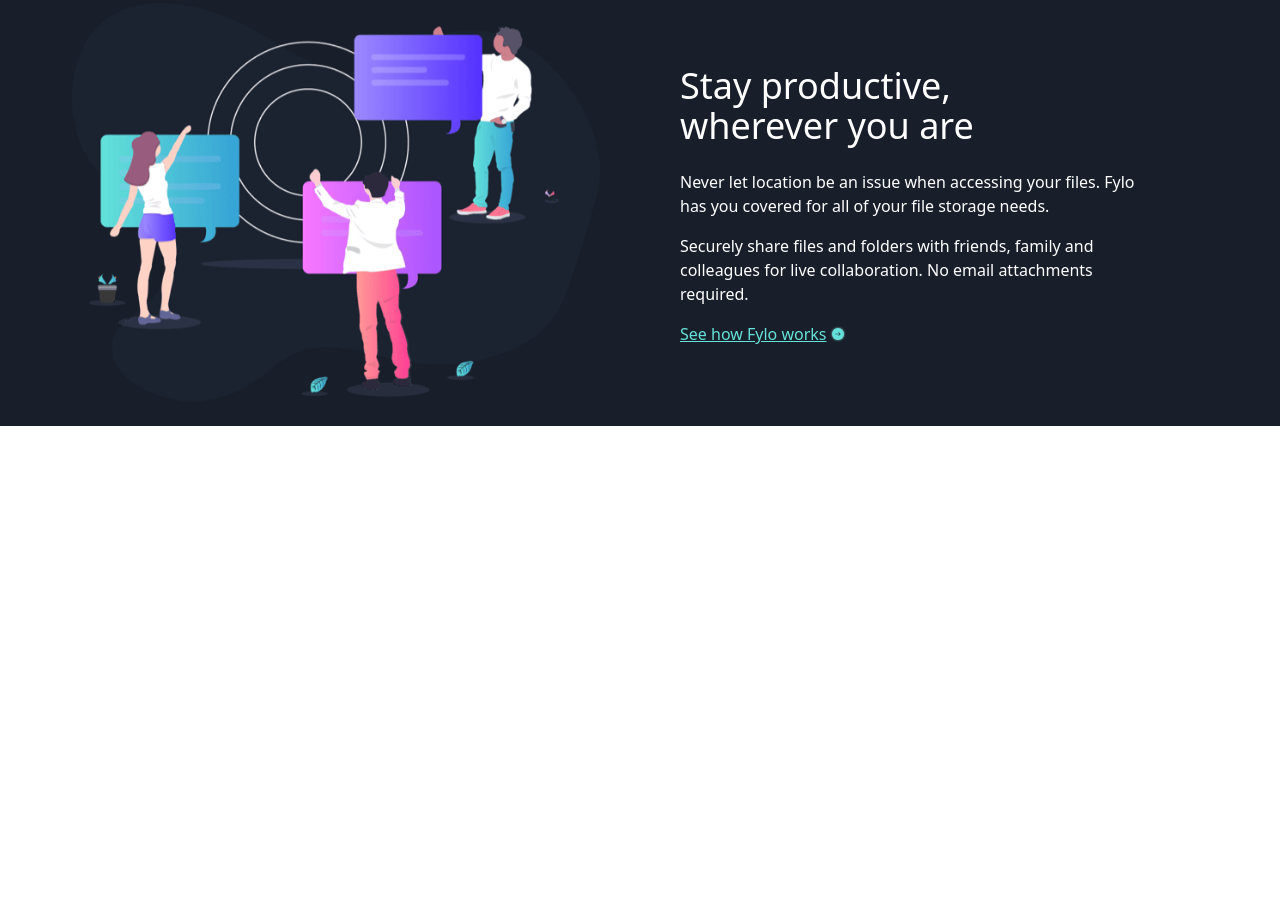
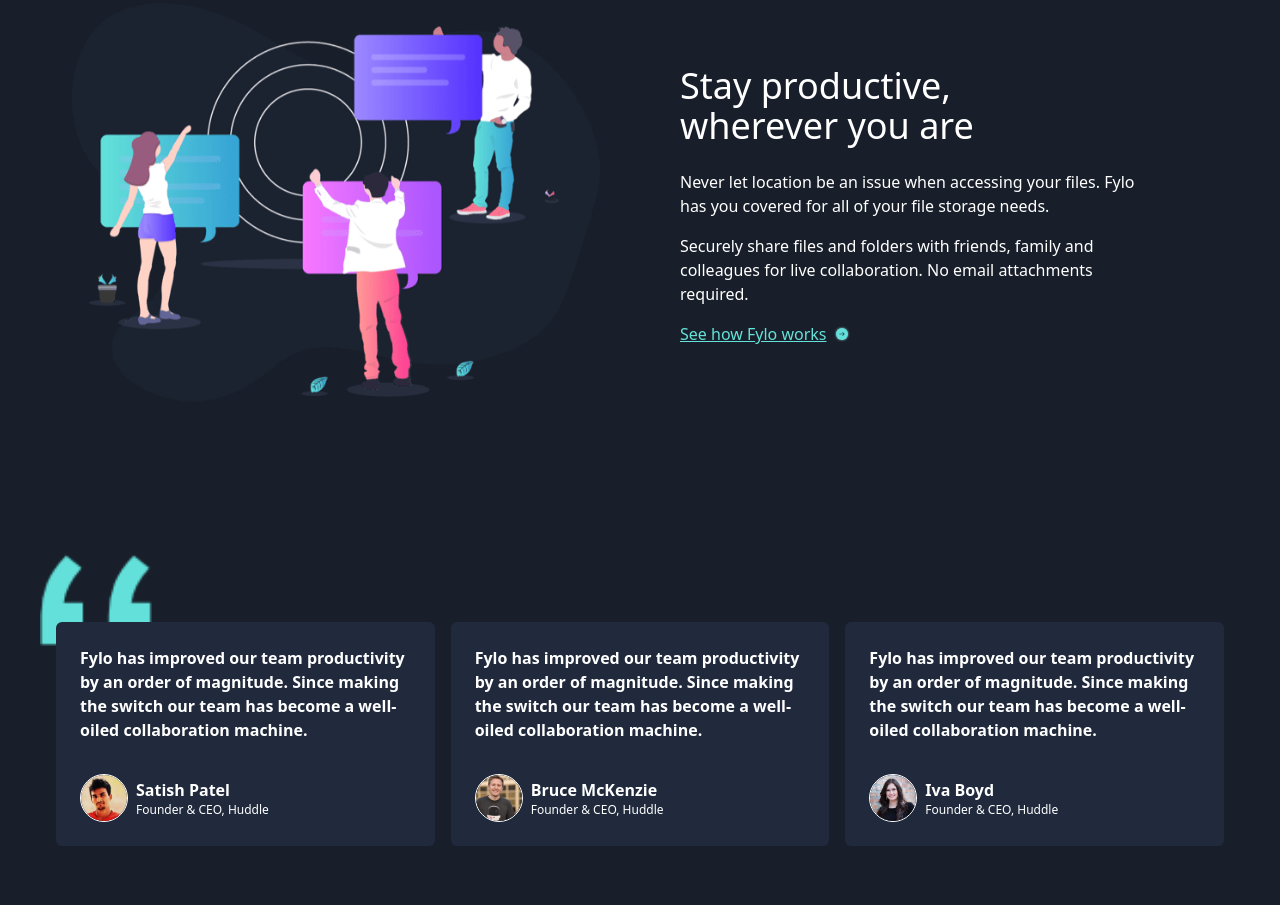
Before and after one commit to Mharvel13/Fylo-Dark-Theme-Landing-Page, a website: page index.html in a window 1280 px wide. Shown: the part 1895-2800 px from the top of the page. Before the commit the page ends 2369 px from the top, so only its background shows below. Drawn offline with Linux system fonts and the light colour scheme.

Commit message:
Added Testimonials Section

```diff
--- a/index.html
+++ b/index.html
@@ -1,12 +1,16 @@
 <!DOCTYPE html>
 <html lang="en">
-
     <head>
         <meta charset="UTF-8" />
         <meta name="viewport" content="width=device-width, initial-scale=1.0" />
         <!-- displays site properly based on user's device -->
 
-    <link rel="icon" type="image/png" sizes="32x32" href="./images/favicon-32x32.png" />
+        <link
+            rel="icon"
+            type="image/png"
+            sizes="32x32"
+            href="./images/favicon-32x32.png"
+        />
         <link rel="stylesheet" href="css/style.css" />
 
         <title>
@@ -16,7 +20,10 @@
     </head>
 
     <body>
-    <header class="flex items-center justify-between w-full h-auto py-16 px-8 bg-Dark-Blue-sign-up text-white">
+        <!-- Header and aNavigation -->
+        <header
+            class="flex items-center justify-between w-full h-auto py-16 px-8 bg-Dark-Blue-sign-up text-white"
+        >
             <img src="images/logo.svg" alt="logo-img" class="md:w-1/6 w-3/12" />
 
             <nav>
@@ -30,11 +37,17 @@
             </nav>
         </header>
 
-    <main class=" bg-Dark-Blue-main">
+        <main class="bg-Dark-Blue-main">
+            <!-- Hero/Showcase Section -->
             <section
-            class="text-center flex justify-center items-center flex-col h-full w-full bg-wavy-pattern bg-no-repeat bg-bottom">
+                class="text-center flex justify-center items-center flex-col h-full w-full bg-wavy-pattern bg-no-repeat bg-bottom"
+            >
                 <div>
-                <img src="images/illustration-intro.png" alt="showcase-img" class="my-12" />
+                    <img
+                        src="images/illustration-intro.png"
+                        alt="showcase-img"
+                        class="my-12"
+                    />
                 </div>
                 <div class="text-White">
                     <h1 class="text-4xl sm:w-4/6 w-4/5 mx-auto my-4 font-bold">
@@ -48,15 +61,23 @@
                     </p>
                 </div>
 
-            <button class="bg-Cyan-cta p-2 lg:w-1/6 sm:w-2/6 w-1/2 my-14 text-center text-xl rounded-full text-white">
+                <button
+                    class="bg-Cyan-cta p-2 lg:w-1/6 sm:w-2/6 w-1/2 my-14 text-center text-xl rounded-full text-white"
+                >
                     Get Started
                 </button>
             </section>
-
-        <section class="md:grid grid-rows-2 grid-cols-2 content-center w-full p-4 mx-auto bg-Dark-Blue-main">
+            <!-- Features Section -->
+            <section
+                class="md:grid grid-rows-2 grid-cols-2 content-center w-full p-4 mx-auto bg-Dark-Blue-main"
+            >
                 <article
-                class="md:w-3/5 mx-auto md:my-12 my-16 text-center text-white flex flex-col justify-center items-center">
-                <img src="images/icon-access-anywhere.svg" alt="icon-access-anywhere" />
+                    class="md:w-3/5 mx-auto md:my-12 my-16 text-center text-white flex flex-col justify-center items-center"
+                >
+                    <img
+                        src="images/icon-access-anywhere.svg"
+                        alt="icon-access-anywhere"
+                    />
                     <h2 class="font-bold my-4 text-xl">
                         Access your files, anywhere
                     </h2>
@@ -68,8 +89,12 @@
                 </article>
 
                 <article
-                class="md:w-3/5 mx-auto md:my-12 my-16 text-center text-white flex flex-col justify-center items-center">
-                <img src="images/icon-access-anywhere.svg" alt="icon-access-anywhere" />
+                    class="md:w-3/5 mx-auto md:my-12 my-16 text-center text-white flex flex-col justify-center items-center"
+                >
+                    <img
+                        src="images/icon-access-anywhere.svg"
+                        alt="icon-access-anywhere"
+                    />
                     <h2 class="font-bold my-4 text-xl">
                         Security you can trust
                     </h2>
@@ -81,8 +106,12 @@
                 </article>
 
                 <article
-                class="md:w-3/5 mx-auto md:my-12 my-16 text-center text-white flex flex-col justify-center items-center">
-                <img src="images/icon-collaboration.svg" alt="icon-access-anywhere" />
+                    class="md:w-3/5 mx-auto md:my-12 my-16 text-center text-white flex flex-col justify-center items-center"
+                >
+                    <img
+                        src="images/icon-collaboration.svg"
+                        alt="icon-access-anywhere"
+                    />
                     <h2 class="font-bold my-4 text-xl">
                         Real-time collaboration
                     </h2>
@@ -94,8 +123,12 @@
                 </article>
 
                 <article
-                class="md:w-3/5 mx-auto md:my-12 my-16 text-center text-white flex flex-col justify-center items-center">
-                <img src="images/icon-any-file.svg" alt="icon-access-anywhere" />
+                    class="md:w-3/5 mx-auto md:my-12 my-16 text-center text-white flex flex-col justify-center items-center"
+                >
+                    <img
+                        src="images/icon-any-file.svg"
+                        alt="icon-access-anywhere"
+                    />
                     <h2 class="font-bold my-4 text-xl">
                         Store any type of file
                     </h2>
@@ -107,13 +140,17 @@
                 </article>
             </section>
 
+            <!-- Stay Productive Section -->
             <section class="p-2 md:m-12 md:flex md:flex-row md:items-center">
                 <div class="md:w-1/2 md:m-4 m-8">
-                <img class="" src="images/illustration-stay-productive.png"
-                    alt="illustration-stay-productive image" />
+                    <img
+                        class=""
+                        src="images/illustration-stay-productive.png"
+                        alt="illustration-stay-productive image"
+                    />
                 </div>
 
-            <div class=" md:w-1/2 md:ml-16 m-4">
+                <div class="md:w-1/2 md:ml-16 m-4">
                     <h1 class="text-White font-medium text-4xl my-4">
                         Stay productive, <br />
                         wherever you are
@@ -131,40 +168,101 @@
                         attachments required.
                     </p>
 
-                <button class=" flex items-center underline text-Cyan-cta py-2">
+                    <button
+                        class="flex items-center underline text-Cyan-cta py-2"
+                    >
                         See how Fylo works
-                    <img src="images/icon-arrow.svg" alt="icon-arrow" class="ml-1" />
+                        <img
+                            src="images/icon-arrow.svg"
+                            alt="icon-arrow"
+                            class="ml-2"
+                        />
                     </button>
                 </div>
             </section>
 
-        <section>
-            <!-- <h1 class="text-center">Testimonials</h1> -->
+            <!-- TESTIMONIAL SECTION -->
+            <img
+                src="images/bg-quotes.png"
+                alt="quotes"
+                class="w-28 relative top-20 left-10"
+            />
+            <section
+                class="md:flex md:flex-row md:justify-center items-center p-12 relative"
+            >
+                <article
+                    class="bg-Dark-Blue-testimonials md:w-1/3 text-White m-2 mb-8 p-6 rounded-md"
+                >
+                    <div>
+                        <p class="mb-8 font-semibold">
+                            Fylo has improved our team productivity by an order
+                            of magnitude. Since making the switch our team has
+                            become a well-oiled collaboration machine.
+                        </p>
+                    </div>
+                    <div class="flex flex-row justify-start items-center">
+                        <img
+                            src="images/profile-1.jpg"
+                            alt="profile-1-images"
+                            class="rounded-full w-12 border border-white mr-2"
+                        />
+                        <div>
+                            <p class="p-0 m-0 font-bold">Satish Patel</p>
+                            <p class="text-xs">Founder & CEO, Huddle</p>
+                        </div>
+                    </div>
+                </article>
+
+                <article
+                    class="bg-Dark-Blue-testimonials md:w-1/3 text-White m-2 mb-8 p-6 rounded-md"
+                >
+                    <div>
+                        <p class="mb-8 font-semibold">
+                            Fylo has improved our team productivity by an order
+                            of magnitude. Since making the switch our team has
+                            become a well-oiled collaboration machine.
+                        </p>
+                    </div>
+                    <div class="flex flex-row justify-start items-center">
+                        <img
+                            src="images/profile-2.jpg"
+                            alt="profile-2-images"
+                            class="rounded-full w-12 border border-white mr-2"
+                        />
+                        <div>
+                            <p class="p-0 m-0 font-bold">Bruce McKenzie</p>
+                            <p class="text-xs">Founder & CEO, Huddle</p>
+                        </div>
+                    </div>
+                </article>
+
+                <article
+                    class="bg-Dark-Blue-testimonials md:w-1/3 text-White m-2 mb-8 p-6 rounded-md"
+                >
+                    <div>
+                        <p class="mb-8 font-semibold">
+                            Fylo has improved our team productivity by an order
+                            of magnitude. Since making the switch our team has
+                            become a well-oiled collaboration machine.
+                        </p>
+                    </div>
+                    <div class="flex flex-row justify-start items-center">
+                        <img
+                            src="images/profile-3.jpg"
+                            alt="profile-3-images"
+                            class="rounded-full w-12 border border-white mr-2"
+                        />
+                        <div>
+                            <p class="p-0 m-0 font-bold">Iva Boyd</p>
+                            <p class="text-xs">Founder & CEO, Huddle</p>
+                        </div>
+                    </div>
+                </article>
             </section>
-
-
         </main>
 
         <!--
 
-
-  Fylo has improved our team productivity by an order of magnitude. Since making the switch our team has
-  become a well-oiled collaboration machine.
-
-  Satish Patel
-  Founder & CEO, Huddle
-
-  Fylo has improved our team productivity by an order of magnitude. Since making the switch our team has
-  become a well-oiled collaboration machine.
-
-  Bruce McKenzie
-  Founder & CEO, Huddle
-
-  Fylo has improved our team productivity by an order of magnitude. Since making the switch our team has
-  become a well-oiled collaboration machine.
-
-  Iva Boyd
-  Founder & CEO, Huddle
 
   Get early access today
 
@@ -199,5 +297,4 @@
             </p>
         </footer> -->
     </body>
-
 </html>
```
Also changed, not shown: css/style.css. Lines whose indentation alone changed are shown as unchanged.
